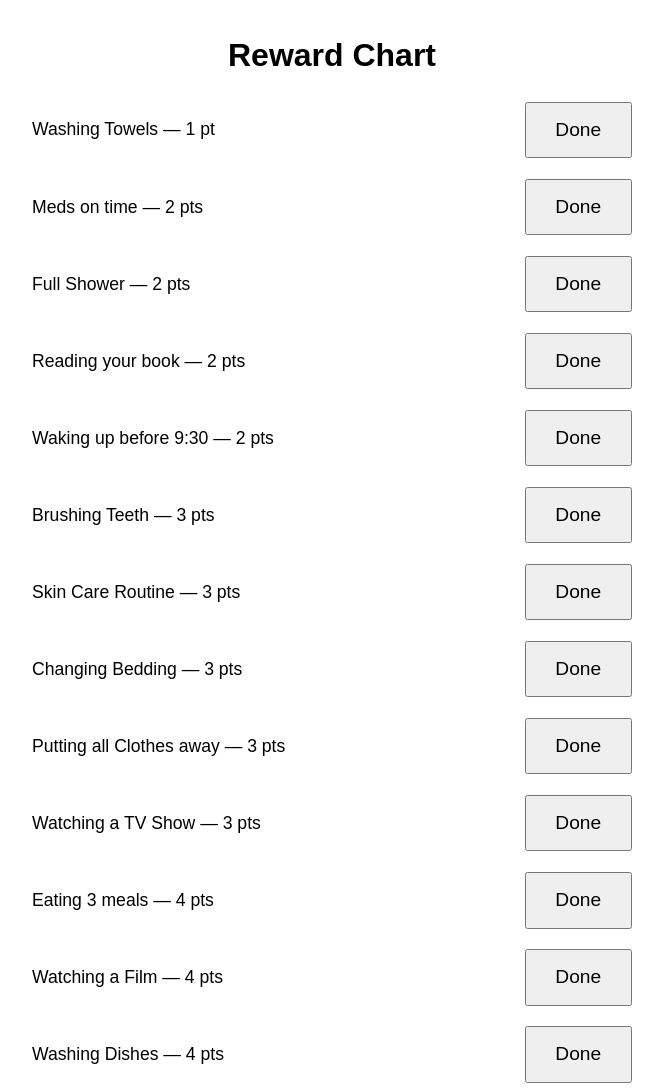
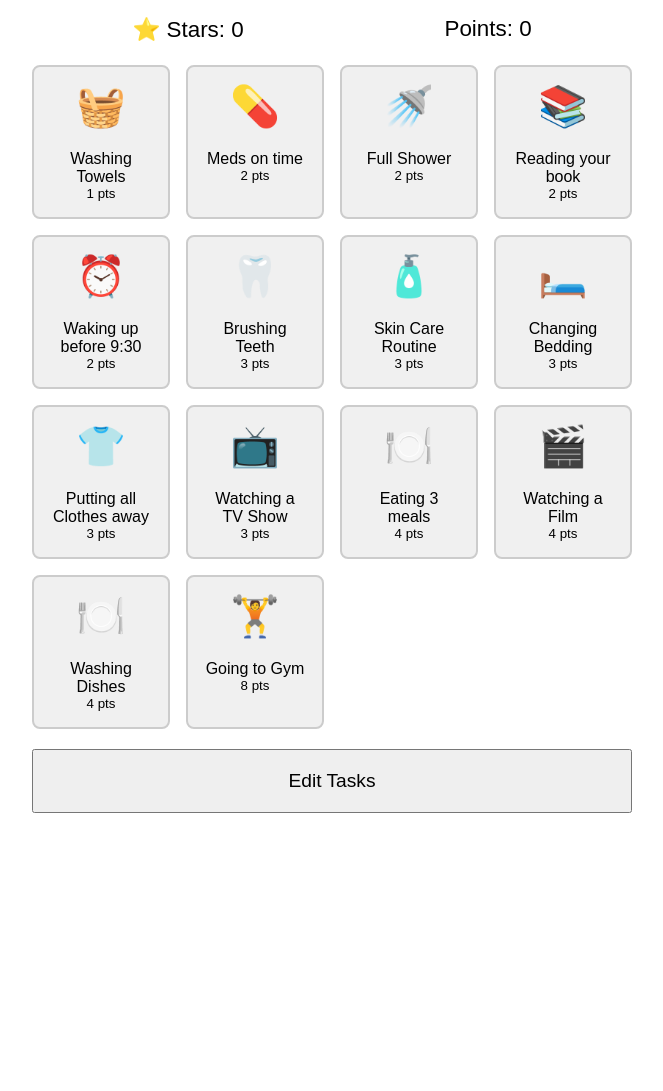
Before and after one commit to shakedotpng/Reward-Chart, a plain HTML site: page index.html in a window 1280 px wide. Shown: the top 1091 px of the page, without its empty margins (308-971 px from the left). After the commit the page ends 829 px from the top, so only its background shows below. Drawn offline with Linux system fonts and the light colour scheme.

Commit message:
updated for buttons and emojis

```diff
--- a/index.html
+++ b/index.html
@@ -6,136 +6,157 @@
 <title>Reward Chart</title>
 <style>
   body {
+    max-width: 600px;
+    margin: auto;
     font-family: Arial, sans-serif;
     padding: 1em;
-      max-width: 600px;
-      margin: auto;
   }
-    h1 {
+  #status {
+    display: flex;
+    justify-content: space-around;
+    font-size: 1.4rem;
+    margin-bottom: 1em;
+  }
+  #taskGrid {
+    display: grid;
+    grid-template-columns: repeat(auto-fit, minmax(120px, 1fr));
+    gap: 1em;
+  }
+  .task-btn {
+    background: #f0f0f0;
+    border: 2px solid #ccc;
+    border-radius: 8px;
+    padding: 1em;
+    cursor: pointer;
+    display: flex;
+    flex-direction: column;
+    align-items: center;
+    font-size: 1rem;
+    transition: border-color 0.2s;
+  }
+  .task-btn:hover {
+    border-color: #888;
+  }
+  .task-icon {
+    font-size: 2.5rem;
+    margin-bottom: 0.5em;
+  }
+  #edit-tasks-btn {
+    margin-top: 1em;
+    width: 100%;
+    padding: 1em;
+    font-size: 1.2rem;
+    cursor: pointer;
+  }
+
+  /* Modal styles */
+  #modal {
+    display: none;
+    position: fixed;
+    top:0; left:0; right:0; bottom:0;
+    background: rgba(0,0,0,0.5);
+    justify-content: center;
+    align-items: center;
+  }
+  #modalContent {
+    background: white;
+    padding: 2em;
+    border-radius: 10px;
+    max-width: 90%;
     text-align: center;
   }
-    .task-list {
-      list-style: none;
-      padding: 0;
-      margin: 0 0 1em 0;
-    }
-    .task-list li {
-      margin: 0.5em 0;
-      font-size: 1.1rem;
-      display: flex;
-      justify-content: space-between;
-      align-items: center;
-    }
-    button {
-      padding: 0.8em 1.5em;
-      font-size: 1.2rem;
-      margin: 0.3em 0;
-      width: auto;
+  #modal button {
+    margin-top: 1em;
+    padding: 0.5em 1.5em;
     cursor: pointer;
-    }
-    #edit-tasks-btn {
-      display: block;
-      margin: 1em auto;
-      width: 50%;
-    }
-
-    /* Responsive tweaks */
-    @media (max-width: 600px) {
-      body {
-        padding: 1em 0.5em;
-      }
-      button {
-        width: 100%;
-        font-size: 1.3rem;
-        margin: 0.5em 0;
-      }
-      .task-list li {
-        font-size: 1.2rem;
-        flex-direction: column;
-        align-items: flex-start;
-      }
   }
 </style>
 </head>
 <body>
-  <h1>Reward Chart</h1>
-  <ul class="task-list" id="taskList"></ul>
+
+<div id="status">
+  <div>⭐ Stars: <span id="starsCount">0</span></div>
+  <div>Points: <span id="pointsCount">0</span></div>
+</div>
+
+<div id="taskGrid"></div>
+
 <button id="edit-tasks-btn" onclick="goToEdit()">Edit Tasks</button>
 
+<!-- Custom modal for messages -->
+<div id="modal">
+  <div id="modalContent">
+    <div id="modalMessage"></div>
+    <button onclick="closeModal()">OK</button>
+  </div>
+</div>
+
 <script>
-    // Tasks and points
-    let tasks = {
-      "Washing Towels": 1,
-      "Meds on time": 2,
-      "Full Shower": 2,
-      "Reading your book": 2,
-      "Waking up before 9:30": 2,
-      "Brushing Teeth": 3,
-      "Skin Care Routine": 3,
-      "Changing Bedding": 3,
-      "Putting all Clothes away": 3,
-      "Watching a TV Show": 3,
-      "Eating 3 meals": 4,
-      "Watching a Film": 4,
-      "Washing Dishes": 4,
-      "Going to Gym": 8
+  const tasks = {
+    "Washing Towels": { pts: 1, icon: "🧺" },
+    "Meds on time": { pts: 2, icon: "💊" },
+    "Full Shower": { pts: 2, icon: "🚿" },
+    "Reading your book": { pts: 2, icon: "📚" },
+    "Waking up before 9:30": { pts: 2, icon: "⏰" },
+    "Brushing Teeth": { pts: 3, icon: "🦷" },
+    "Skin Care Routine": { pts: 3, icon: "🧴" },
+    "Changing Bedding": { pts: 3, icon: "🛏️" },
+    "Putting all Clothes away": { pts: 3, icon: "👕" },
+    "Watching a TV Show": { pts: 3, icon: "📺" },
+    "Eating 3 meals": { pts: 4, icon: "🍽️" },
+    "Watching a Film": { pts: 4, icon: "🎬" },
+    "Washing Dishes": { pts: 4, icon: "🍽️" },
+    "Going to Gym": { pts: 8, icon: "🏋️" }
   };
 
-    // Load from localStorage or initialize
   let points = parseInt(localStorage.getItem('points')) || 0;
   let stars = parseInt(localStorage.getItem('stars')) || 0;
-    let savedTasks = JSON.parse(localStorage.getItem('tasks'));
-    if (savedTasks) tasks = savedTasks;
-
-    const taskList = document.getElementById('taskList');
 
   function saveData() {
     localStorage.setItem('points', points);
     localStorage.setItem('stars', stars);
-      localStorage.setItem('tasks', JSON.stringify(tasks));
   }
 
   function updateUI() {
-      taskList.innerHTML = '';
-      for (const [task, pts] of Object.entries(tasks)) {
-        const li = document.createElement('li');
-        li.textContent = `${task} — ${pts} pt${pts > 1 ? 's' : ''}`;
+    document.getElementById('pointsCount').textContent = points;
+    document.getElementById('starsCount').textContent = stars;
 
+    const grid = document.getElementById('taskGrid');
+    grid.innerHTML = '';
+
+    for (const [task, data] of Object.entries(tasks)) {
       const btn = document.createElement('button');
-        btn.textContent = 'Done';
+      btn.className = 'task-btn';
+      btn.innerHTML = `<div class="task-icon">${data.icon}</div><div>${task}</div><small>${data.pts} pts</small>`;
       btn.onclick = () => {
-          points += pts;
+        points += data.pts;
         if (points >= 20) {
           stars++;
           points -= 20;
-            alert('⭐ Star earned! ⭐');
+          showModal('⭐ Star earned! ⭐');
         }
         saveData();
         updateUI();
       };
-
-        li.appendChild(btn);
-        taskList.appendChild(li);
+      grid.appendChild(btn);
     }
-
-      // Show points and stars
-      const footer = document.getElementById('footer');
-      if (!footer) {
-        const f = document.createElement('div');
-        f.id = 'footer';
-        f.style.marginTop = '1em';
-        f.style.textAlign = 'center';
-        document.body.appendChild(f);
-      }
-      document.getElementById('footer').textContent = `Points: ${points} | Stars: ${stars}`;
   }
 
   function goToEdit() {
-      alert('Editing tasks not yet implemented.');
-      // Placeholder for your edit screen navigation
+    showModal('Edit screen not yet implemented.');
+  }
+
+  // Modal control
+  function showModal(msg) {
+    document.getElementById('modalMessage').textContent = msg;
+    document.getElementById('modal').style.display = 'flex';
+  }
+  function closeModal() {
+    document.getElementById('modal').style.display = 'none';
   }
 
   updateUI();
 </script>
+
 </body>
 </html>
```
Lines whose indentation alone changed are shown as unchanged.
